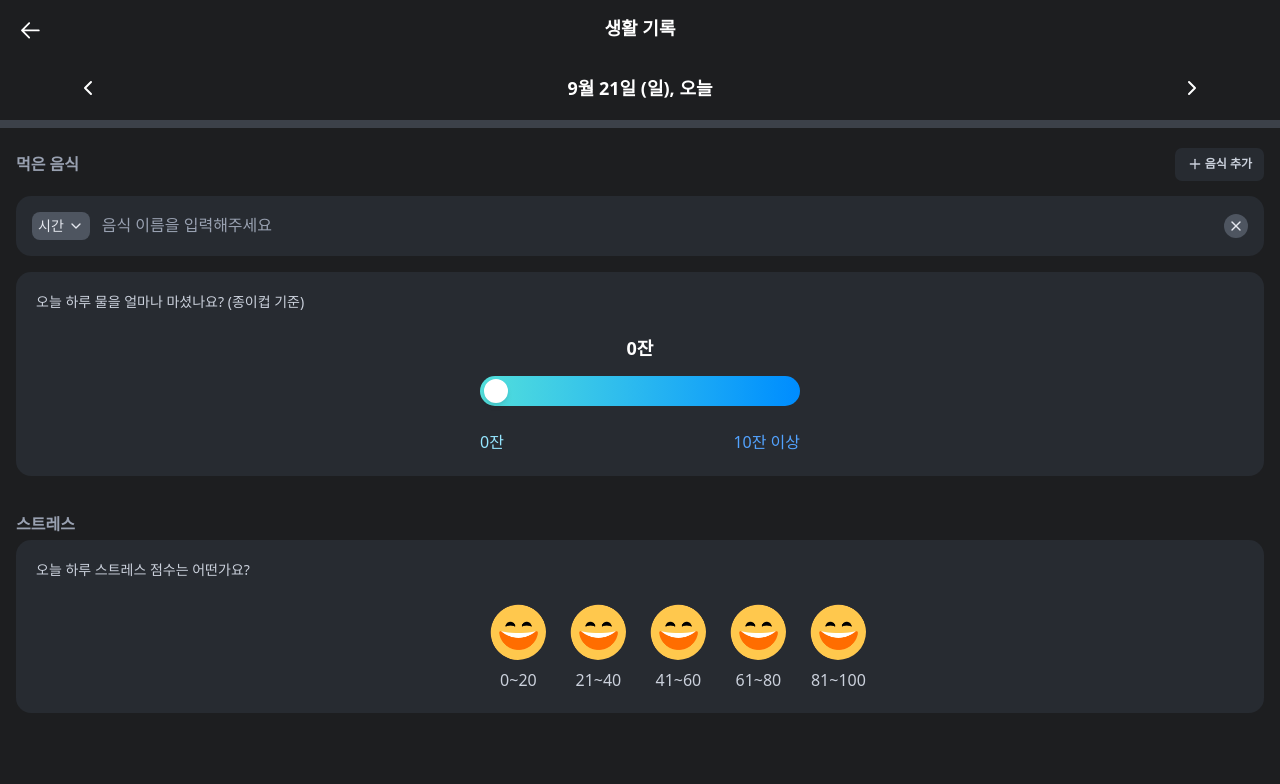
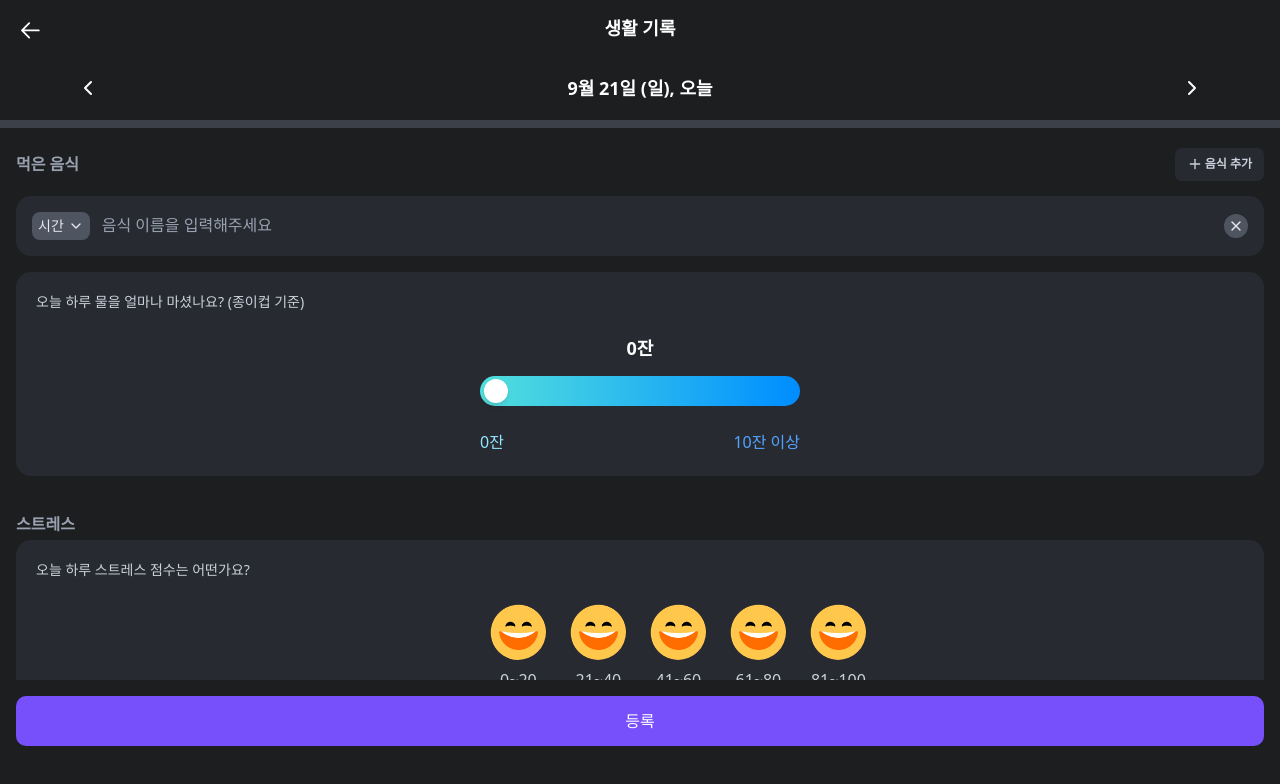
Before and after one commit to depromeet/dpm17-team4-client, a Next.js app in the folder web/: page /lifestyle in a window 1280 px wide. Shown: the top 784 px of the page. Built offline with nearby package versions, Linux system fonts and the light colour scheme.

Commit message:
feat: create mutation

```diff
--- /dev/null
+++ b/web/src/apis/activityRecordApi.ts
@@ -0,0 +1,27 @@
+import type { LifeStyleCreateRequestDto } from '@/app/(record)/lifestyle/types/dto';
+import { API_ENDPOINTS } from '@/constants';
+import apiClient from '@/lib/api-client';
+
+export interface ActivityRecordResponseDto {
+  success: boolean;
+  message: string;
+  data: {
+    water: number;
+    stress: string;
+    foods: Array<{
+      foodId: number;
+      mealTime: string;
+    }>;
+    occurredAt: string;
+  };
+}
+
+export const activityRecordApi = {
+  createActivityRecord: async (data: LifeStyleCreateRequestDto) => {
+    const response = await apiClient.post(
+      API_ENDPOINTS.ACTIVITY_RECORDS.BASE,
+      data
+    );
+    return response.status;
+  },
+};
--- a/web/src/app/(record)/lifestyle/_components/LifeStyleSubmit.tsx
+++ b/web/src/app/(record)/lifestyle/_components/LifeStyleSubmit.tsx
@@ -1,7 +1,69 @@
 'use client';
 
+import { useSearchParams } from 'next/navigation';
+import { useCallback } from 'react';
 import { BottomBtnBar } from '@/components';
+import { useActivityRecordMutation } from '@/hooks';
+import type { Food } from '../types/dto';
+import type { StressLevel } from '../types/entitites';
 
-export const LifeStyleSubmit = () => {
-  return <BottomBtnBar onSubmit={() => {}} />;
+interface LifeStyleSubmitProps {
+  foods: Food[];
+  water: number;
+  stress: StressLevel | '';
+}
+
+export const LifeStyleSubmit = ({
+  foods,
+  water,
+  stress,
+}: LifeStyleSubmitProps) => {
+  const searchParams = useSearchParams();
+  const { mutate, isPending } = useActivityRecordMutation();
+
+  const handleSubmit = useCallback(() => {
+
+
+    // URL parameter에서 날짜 정보 가져오기
+    const year =
+      searchParams.get('year') || new Date().getFullYear().toString();
+    const month =
+      searchParams.get('month') || (new Date().getMonth() + 1).toString();
+    const date = searchParams.get('date') || new Date().getDate().toString();
+
+    // occurredAt 생성 (선택된 날짜의 00:00:00)
+    const occurredAt = new Date(
+      parseInt(year),
+      parseInt(month) - 1,
+      parseInt(date)
+    ).toISOString();
+
+    // 유효한 음식 데이터 필터링 및 매핑
+    const validFoods = foods.filter(food =>  food.mealTime !== '');
+
+    if (validFoods.length === 0) {
+      alert('음식을 선택하고 식사 시간을 설정해주세요.');
+      return;
+    }
+
+    // API 호출
+    mutate({
+      water,
+      stress,
+      foods: validFoods.map(food => ({
+        id: food.foodId,
+        mealTime: food.mealTime
+      })),
+      occurredAt,
+      onSuccess: () => {
+        alert('데이터가 성공적으로 저장되었습니다!');
+      },
+      onError: (error) => {
+        console.error('저장 실패:', error);
+        alert('데이터 저장에 실패했습니다. 다시 시도해주세요.');
+      },
+    });
+  }, [foods, water, stress, searchParams, mutate]);
+
+  return <BottomBtnBar onSubmit={handleSubmit} disabled={isPending} />;
 };
--- a/web/src/app/(record)/lifestyle/page.tsx
+++ b/web/src/app/(record)/lifestyle/page.tsx
@@ -7,6 +7,7 @@ import { StressForm } from './_components/StressForm';
 import { WaterForm } from './_components/WaterForm';
 import type { Food } from './types/dto';
 import type { StressLevel } from './types/entitites';
+import { LifeStyleSubmit } from './_components/LifeStyleSubmit';
 
 export default function LifestylePage() {
   const [foods, setFoods] = useState<Food[]>([
@@ -34,6 +35,9 @@ export default function LifestylePage() {
       <div className="h-[1.75rem]" />
       <StressForm selectedLevel={stress} setSelectedLevel={setStress} />
       <div className="h-30" />
+      <Suspense fallback={<div className="px-[4.78rem] py-[1.25rem] text-h3 text-white text-center">로딩 중...</div>}>
+        <LifeStyleSubmit foods={foods} water={water} stress={stress} />
+      </Suspense>
     </div>
   );
 }
--- a/web/src/app/(record)/lifestyle/types/dto/index.ts
+++ b/web/src/app/(record)/lifestyle/types/dto/index.ts
@@ -9,7 +9,7 @@ export interface Food {
 
 export interface LifeStyleCreateRequestDto {
   water: number;
-  stress: StressLevel;
+  stress: StressLevel | '';
   foods: Omit<Food, 'name' | 'foodId'>[];
   occurredAt: string;
 }
--- /dev/null
+++ b/web/src/app/api/v1/activity-records/route.ts
@@ -0,0 +1,42 @@
+import { type NextRequest, NextResponse } from 'next/server';
+
+export async function POST(request: NextRequest) {
+  try {
+    const body = await request.json();
+    const { water, stress, foods, occurredAt } = body;
+
+
+    // TODO: 실제 데이터베이스에 저장하는 로직 구현
+    console.log('Received lifestyle data:', {
+      water,
+      stress,
+      foods,
+      occurredAt
+    });
+
+    // 성공 응답
+    return NextResponse.json(
+      {
+        success: true,
+        message: 'Lifestyle data recorded successfully',
+        data: {
+          water,
+          stress,
+          foods,
+          occurredAt
+        }
+      },
+      { status: 201 }
+    );
+
+  } catch (error) {
+    console.error('Error recording lifestyle data:', error);
+    return NextResponse.json(
+      {
+        success: false,
+        error: 'Internal server error'
+      },
+      { status: 500 }
+    );
+  }
+}
--- a/web/src/components/BottomBtnBar.tsx
+++ b/web/src/components/BottomBtnBar.tsx
@@ -3,13 +3,15 @@ import { Button } from './Button';
 export const BottomBtnBar = ({
   text = '등록',
   onSubmit,
+  disabled = false,
 }: {
   text?: string;
   onSubmit: () => void;
+  disabled?: boolean;
 }) => {
   return (
     <div className="fixed bottom-0 left-0 w-full h-30 z-10 pt-4 px-4 bg-gray-900">
-      <Button size="56" color="primary" fullWidth onClick={onSubmit}>
+      <Button size="56" color="primary" fullWidth onClick={onSubmit} disabled={disabled}>
         <p>{text}</p>
       </Button>
     </div>
--- a/web/src/constants/api-endpoints.ts
+++ b/web/src/constants/api-endpoints.ts
@@ -7,6 +7,10 @@ export const API_ENDPOINTS = {
     BASE: '/api/report',
   },
 
+  ACTIVITY_RECORDS: {
+    BASE: '/api/v1/activity-records',
+  },
+
   NOTIFICATION: {
     REGISTER_TOKEN: '/api/register-token',
     SEND_PUSH: '/api/send-push',
--- a/web/src/constants/query-keys.ts
+++ b/web/src/constants/query-keys.ts
@@ -3,6 +3,8 @@ export const QUERY_KEYS = {
 
   RECORD: ['record'],
 
+  ACTIVITY_RECORDS: ['activity-records'],
+
   // NOTE(seieun): create key factory
   // RECORD_DETAILS: (id: string) => ['records', id],
 } as const;
--- a/web/src/hooks/mutations/index.ts
+++ b/web/src/hooks/mutations/index.ts
@@ -1 +1,2 @@
 export { useRecordMutation } from './useRecordMutation';
+export { useActivityRecordMutation } from './useActivityRecordMutation';
--- /dev/null
+++ b/web/src/hooks/mutations/useActivityRecordMutation.ts
@@ -0,0 +1,28 @@
+import { useMutation } from '@tanstack/react-query';
+import { activityRecordApi } from '@/apis/activityRecordApi';
+import { QUERY_KEYS } from '@/constants';
+import { queryClient } from '@/queryClient';
+import type { LifeStyleCreateRequestDto } from '@/app/(record)/lifestyle/types/dto';
+
+interface ActivityRecordMutationParams extends LifeStyleCreateRequestDto {
+  onSuccess?: () => void;
+  onError?: (error: Error) => void;
+}
+
+export const useActivityRecordMutation = () => {
+  return useMutation<number, Error, ActivityRecordMutationParams>({
+    mutationFn: async (data) => activityRecordApi.createActivityRecord({ ...data }),
+    onSuccess: (_data, variables) => {
+      queryClient.invalidateQueries({ queryKey: QUERY_KEYS.ACTIVITY_RECORDS });
+
+      if (variables.onSuccess) {
+        variables.onSuccess();
+      }
+    },
+    onError: (error, variables) => {
+      if (variables.onError) {
+        variables.onError(error);
+      }
+    },
+  });
+};
```
